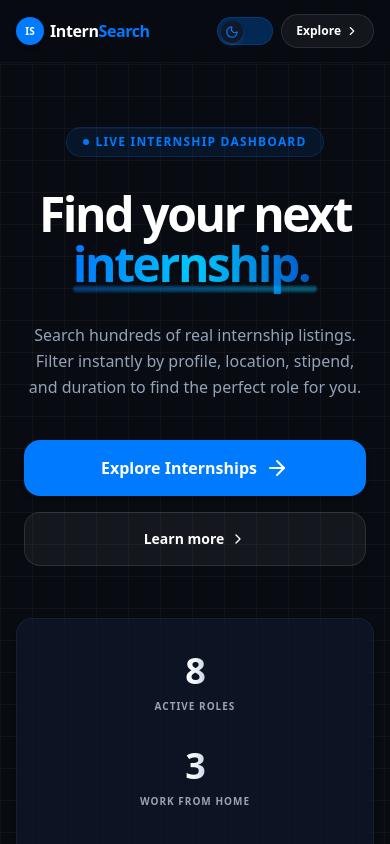
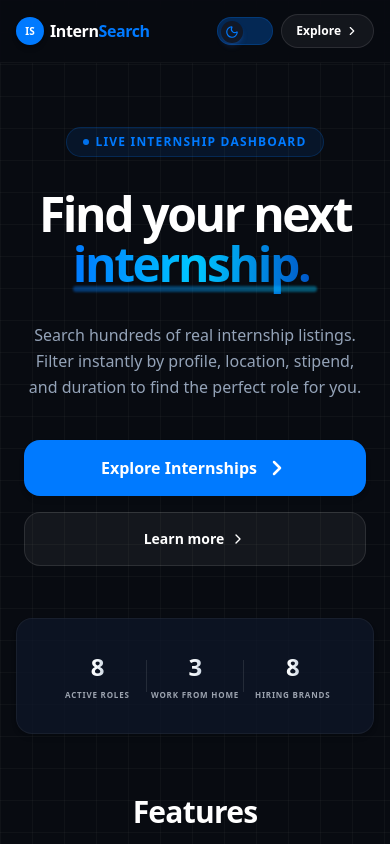
Before and after one commit to deepakstwt/InternSearch, a React (Vite) app: page / in a window 390 px wide. Shown: the top 844 px of the page. Built offline with nearby package versions, Linux system fonts and the light colour scheme; no server answers.

Commit message:
style: render stats in single row and swap explore button icon to chevron

```diff
--- a/src/pages/LandingPage.jsx
+++ b/src/pages/LandingPage.jsx
@@ -1,6 +1,6 @@
 import React, { useState, useEffect } from 'react';
 import {
-  ArrowRight,
+  Search,
   Filter,
   Smartphone,
   ChevronRight,
@@ -96,7 +96,7 @@ const LandingPage = ({ onExplore, stats }) => {
               className="w-full sm:w-auto px-8 py-4 bg-[#007AFF] hover:bg-[#0066D6] text-white font-extrabold rounded-2xl shadow-md hover:shadow-lg transition-all duration-200 flex items-center justify-center gap-2 whitespace-nowrap cursor-pointer"
             >
               <span>Explore Internships</span>
-              <ArrowRight className="h-4.5 w-4.5" />
+              <ChevronRight className="h-4.5 w-4.5 stroke-[2.5]" />
             </button>
 
 
@@ -119,39 +119,39 @@ const LandingPage = ({ onExplore, stats }) => {
             isDark ? 'bg-slate-900/70 border-white/5' : 'bg-white border-gray-200/80'
           }`}>
 
-            <div className="flex flex-col md:flex-row items-center justify-between gap-8 md:gap-0 relative z-10">
+            <div className="flex flex-row items-center justify-between relative z-10">
 
 
               <div className="flex flex-col items-center flex-1 text-center">
-                <span className={`text-4xl sm:text-5xl font-black bg-clip-text text-transparent tracking-tight ${isDark ? 'bg-gradient-to-r from-white via-slate-100 to-slate-300' : 'bg-gradient-to-r from-gray-900 via-gray-700 to-gray-500'}`}>
+                <span className={`text-2xl xs:text-3xl sm:text-5xl font-black bg-clip-text text-transparent tracking-tight ${isDark ? 'bg-gradient-to-r from-white via-slate-100 to-slate-300' : 'bg-gradient-to-r from-gray-900 via-gray-700 to-gray-500'}`}>
                   {stats?.total || 0}
                 </span>
-                <span className={`text-[10px] font-bold uppercase tracking-widest mt-2 ${isDark ? 'text-gray-400' : 'text-gray-500'}`}>Active Roles</span>
+                <span className={`text-[8px] xs:text-[10px] sm:text-[11px] font-bold uppercase tracking-widest mt-1.5 ${isDark ? 'text-gray-400' : 'text-gray-500'}`}>Active Roles</span>
               </div>
 
 
-              <div className={`hidden md:block w-[1px] h-12 self-center ${isDark ? 'bg-white/10' : 'bg-gray-200'}`} />
+              <div className={`w-[1px] h-8 sm:h-12 self-center ${isDark ? 'bg-white/10' : 'bg-gray-200'}`} />
 
 
               <div className="flex flex-col items-center flex-1 text-center">
-                <span className={`text-4xl sm:text-5xl font-black bg-clip-text text-transparent tracking-tight ${isDark ? 'bg-gradient-to-r from-white via-slate-100 to-slate-300' : 'bg-gradient-to-r from-gray-900 via-gray-700 to-gray-500'}`}>
+                <span className={`text-2xl xs:text-3xl sm:text-5xl font-black bg-clip-text text-transparent tracking-tight ${isDark ? 'bg-gradient-to-r from-white via-slate-100 to-slate-300' : 'bg-gradient-to-r from-gray-900 via-gray-700 to-gray-500'}`}>
                   {stats?.wfhCount || 0}
                 </span>
-                <span className={`text-[10px] font-bold uppercase tracking-widest mt-2 ${isDark ? 'text-gray-400' : 'text-gray-500'}`}>Work From Home</span>
+                <span className={`text-[8px] xs:text-[10px] sm:text-[11px] font-bold uppercase tracking-widest mt-1.5 ${isDark ? 'text-gray-400' : 'text-gray-500'}`}>Work From Home</span>
               </div>
 
 
-              <div className={`hidden md:block w-[1px] h-12 self-center ${isDark ? 'bg-white/10' : 'bg-gray-200'}`} />
+              <div className={`w-[1px] h-8 sm:h-12 self-center ${isDark ? 'bg-white/10' : 'bg-gray-200'}`} />
 
               <div className="flex flex-col items-center flex-1 text-center">
-                <span className={`text-4xl sm:text-5xl font-black bg-clip-text text-transparent tracking-tight ${
+                <span className={`text-2xl xs:text-3xl sm:text-5xl font-black bg-clip-text text-transparent tracking-tight ${
                   isDark
                     ? 'bg-gradient-to-r from-white via-slate-100 to-slate-300'
                     : 'bg-gradient-to-r from-gray-900 via-gray-700 to-gray-500'
                 }`}>
                   {stats?.uniqueCompanies || 0}
                 </span>
-                <span className={`text-[10px] font-bold uppercase tracking-widest mt-2 ${
+                <span className={`text-[8px] xs:text-[10px] sm:text-[11px] font-bold uppercase tracking-widest mt-1.5 ${
                   isDark ? 'text-gray-400' : 'text-gray-500'
                 }`}>Hiring Brands</span>
               </div>
```
